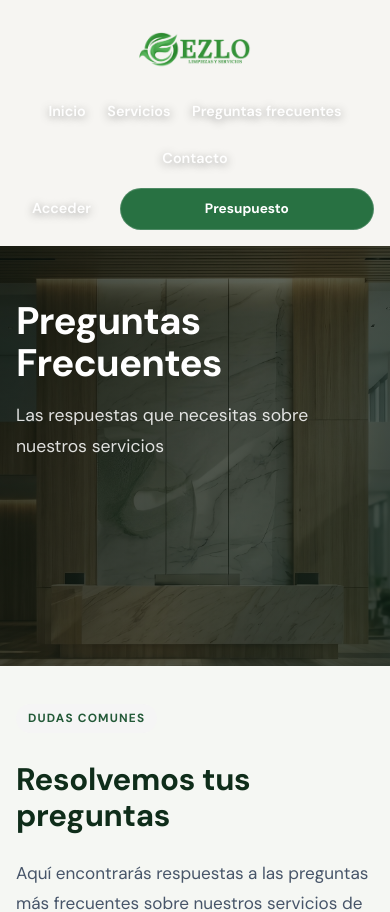
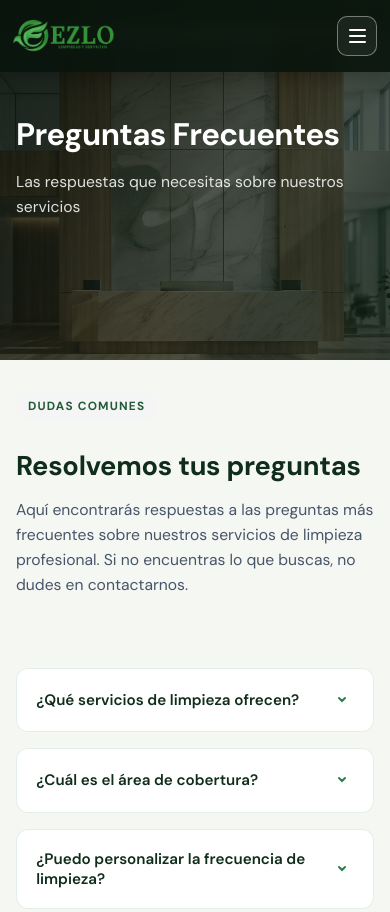
Before and after one commit to OLopezFl/ezlodesp, a React (Vite) app: page /faq in a window 390 px wide. Shown: the top 912 px of the page. Built offline with nearby package versions, Linux system fonts and the light colour scheme.

Commit message:
feat: complete mobile-first responsive layout for public pages

```diff
--- a/src/components/public/Header.css
+++ b/src/components/public/Header.css
@@ -164,55 +164,122 @@
   transform: translateY(-1px);
 }
 
-.work-cta:hover {
-  border-color: rgba(255, 255, 255, 0.28);
-  color: #ffffff;
-  background: rgba(20, 83, 45, 0.96);
-  transform: translateY(-1px);
+.menu-toggle {
+  display: none;
+  align-items: center;
+  justify-content: center;
+  flex-direction: column;
+  gap: 4px;
+  width: 40px;
+  height: 40px;
+  border: 1px solid rgba(255, 255, 255, 0.4);
+  border-radius: 10px;
+  background: rgba(255, 255, 255, 0.06);
 }
 
-@media (max-width: 768px) {
+.menu-toggle span {
+  width: 17px;
+  height: 2px;
+  background: #ffffff;
+  border-radius: 999px;
+}
+
+@media (max-width: 900px) {
   .header {
-    position: relative;
+    background: rgba(8, 21, 13, 0.9);
+    box-shadow: 0 8px 18px rgba(0, 0, 0, 0.24);
+    backdrop-filter: blur(6px);
   }
 
   .header-container {
-    flex-direction: column;
-    gap: 0.65rem;
-    padding: 1rem;
-    min-height: auto;
+    min-height: 72px;
+    gap: 0.8rem;
+    padding: 0.55rem 1rem;
+    flex-wrap: wrap;
   }
 
-  .nav {
-    flex-wrap: wrap;
-    justify-content: center;
-    gap: 0.65rem 0.95rem;
-    flex: 1;
-  }
-
-  .header-logo-placeholder {
-    width: 64px;
-    height: 64px;
+  .logo-section {
+    order: 1;
   }
 
   .header-logo {
     width: 112px;
-    height: 68px;
+    height: 56px;
+  }
+
+  .menu-toggle {
+    display: inline-flex;
+    margin-left: auto;
+    order: 2;
+  }
+
+  .header.scrolled .menu-toggle {
+    border-color: rgba(51, 65, 85, 0.3);
+    background: rgba(255, 255, 255, 0.82);
+  }
+
+  .header.scrolled .menu-toggle span {
+    background: #334155;
+  }
+
+  .nav {
+    display: none;
+    width: 100%;
+    order: 3;
+    flex-direction: column;
+    align-items: flex-start;
+    gap: 0.45rem;
+    padding-top: 0.5rem;
+  }
+
+  .nav.open {
+    display: flex;
+  }
+
+  .nav a {
+    width: 100%;
+    padding: 0.65rem 0;
+    font-size: 0.98rem;
+    border-bottom-width: 1.5px;
+  }
+
+  .header.scrolled .nav a {
+    color: #f8fafc;
   }
 
   .header-actions {
+    display: none;
     width: 100%;
-    justify-content: center;
-    gap: 0.8rem;
+    order: 4;
+    gap: 0.7rem;
   }
 
-  .login-link {
-    padding: 0.6rem 1rem;
+  .header-actions.open {
+    display: flex;
   }
 
+  .login-link,
   .work-cta {
     flex: 1;
     text-align: center;
     justify-content: center;
+    min-height: 44px;
+    padding: 0.55rem 0.9rem;
+  }
+
+  .header.scrolled .login-link {
+    color: #ffffff;
+    background: rgba(255, 255, 255, 0.12);
   }
 }
+
+@media (max-width: 420px) {
+  .header-container {
+    padding: 0.5rem 0.8rem;
+  }
+
+  .header-logo {
+    width: 102px;
+    height: 50px;
+  }
+}
--- a/src/components/public/Header.jsx
+++ b/src/components/public/Header.jsx
@@ -1,9 +1,11 @@
 import { useEffect, useState } from 'react';
-import { Link } from 'react-router-dom';
+import { Link, useLocation } from 'react-router-dom';
 import './Header.css';
 
 export default function Header() {
   const [isScrolled, setIsScrolled] = useState(false);
+  const [menuOpen, setMenuOpen] = useState(false);
+  const location = useLocation();
 
   useEffect(() => {
     const onScroll = () => {
@@ -15,21 +17,47 @@ export default function Header() {
     return () => window.removeEventListener('scroll', onScroll);
   }, []);
 
+  useEffect(() => {
+    setMenuOpen(false);
+  }, [location.pathname]);
+
+  useEffect(() => {
+    const onResize = () => {
+      if (window.innerWidth > 900) {
+        setMenuOpen(false);
+      }
+    };
+
+    window.addEventListener('resize', onResize);
+    return () => window.removeEventListener('resize', onResize);
+  }, []);
+
   return (
     <header className={`header${isScrolled ? ' scrolled' : ''}`}>
       <div className="header-container">
         <div className="logo-section">
           <img src="/images/logo.png" alt="Ezlo Limpiezas" className="header-logo" />
         </div>
-        <nav className="nav">
-          <Link to="/">Inicio</Link>
-          <Link to="/servicios">Servicios</Link>
-          <Link to="/faq">Preguntas frecuentes</Link>
-          <Link to="/contacto">Contacto</Link>
+        <button
+          type="button"
+          className="menu-toggle"
+          aria-expanded={menuOpen}
+          aria-label="Abrir o cerrar menu"
+          onClick={() => setMenuOpen((prev) => !prev)}
+        >
+          <span />
+          <span />
+          <span />
+        </button>
+        <nav className={`nav${menuOpen ? ' open' : ''}`}>
+          <Link to="/" onClick={() => setMenuOpen(false)}>Inicio</Link>
+          <Link to="/servicios" onClick={() => setMenuOpen(false)}>Servicios</Link>
+          <Link to="/faq" onClick={() => setMenuOpen(false)}>Preguntas frecuentes</Link>
+          <Link to="/contacto" onClick={() => setMenuOpen(false)}>Contacto</Link>
         </nav>
-        <div className="header-actions">
-          <Link to="/login" className="login-link">Acceder</Link>
-          <Link to="/contacto" className="work-cta">Presupuesto</Link>
+        <div className={`header-actions${menuOpen ? ' open' : ''}`}>
+          <Link to="/login" className="login-link" onClick={() => setMenuOpen(false)}>Acceder</Link>
+          <Link to="/contacto" className="work-cta" onClick={() => setMenuOpen(false)}>Presupuesto</Link>
         </div>
       </div>
     </header>
--- a/src/pages/public/Contact.css
+++ b/src/pages/public/Contact.css
@@ -10,7 +10,6 @@
   contain: paint;
   margin-top: 0;
   padding: calc(4.9rem + 76px) 1rem 2.8rem;
-  contain: paint;
   background:
     linear-gradient(110deg, rgba(6, 16, 10, 0.74) 0%, rgba(8, 21, 13, 0.62) 55%, rgba(8, 21, 13, 0.78) 100%),
     url('/images/lobby-main.jpg') center center / cover no-repeat;
@@ -265,27 +264,44 @@
 @media (max-width: 768px) {
   .contact-hero {
     margin-top: 0;
-    padding: 3.35rem 1rem 2.2rem;
+    min-height: 360px;
+    padding: calc(2.9rem + 72px) 0.6rem 1.6rem;
+  }
+
+  .contact-hero h1 {
+    font-size: 1.95rem;
+  }
+
+  .contact-hero p {
+    font-size: 0.98rem;
+    line-height: 1.6;
   }
 
   .contact-layout {
     grid-template-columns: 1fr;
+    gap: 1.2rem;
   }
 
   .contact-form {
-    padding: 1.2rem;
+    padding: 1.4rem 1rem;
   }
 
   .info-card {
-    padding: 1.3rem;
+    padding: 1.4rem 1rem;
   }
 
   .form-row {
     grid-template-columns: 1fr;
+    gap: 1rem;
   }
 
-  .contact-hero h1 {
-    font-size: 2rem;
+  .form-group,
+  .form-row {
+    margin-bottom: 1.2rem;
+  }
+
+  .contact-form button[type="submit"] {
+    margin-top: 1.1rem;
   }
 }
 
--- a/src/pages/public/FAQ.css
+++ b/src/pages/public/FAQ.css
@@ -201,18 +201,62 @@
 @media (max-width: 700px) {
   .faq-hero {
     margin-top: 0;
-    padding: 3.4rem 0 2rem;
+    min-height: 360px;
+    padding: calc(2.9rem + 72px) 0 1.8rem;
+  }
+
+  .faq-hero-content h1 {
+    font-size: clamp(1.9rem, 8vw, 2.4rem);
+  }
+
+  .faq-hero-content p {
+    font-size: 0.98rem;
+    line-height: 1.6;
+  }
+
+  .faq-intro {
+    padding: 2rem 0 1.2rem;
+  }
+
+  .faq-intro h2 {
+    font-size: 1.7rem;
+  }
+
+  .faq-lead {
+    margin-top: 1rem;
+    font-size: 0.98rem;
+    line-height: 1.6;
+  }
+
+  .faq-items-section {
+    padding: 2rem 0 3rem;
   }
 
   .faq-items {
     gap: 1rem;
+    margin-top: 1.2rem;
   }
 
   .faq-question {
     padding: 1.2rem;
+    font-size: 0.95rem;
   }
 
   .faq-answer p {
     padding: 0 1.2rem 1.2rem;
+    font-size: 0.94rem;
+    line-height: 1.6;
+  }
+
+  .faq-cta {
+    padding: 3rem 0;
+  }
+
+  .faq-cta-inner {
+    padding: 1.5rem 1rem;
+  }
+
+  .faq-cta-inner .btn-secondary {
+    width: 100%;
   }
 }
--- a/src/pages/public/Home.css
+++ b/src/pages/public/Home.css
@@ -330,34 +330,72 @@
 }
 
 @media (max-width: 980px) {
+  .hero-section {
+    min-height: 560px;
+    padding: calc(4.6rem + 76px) 0 3.4rem;
+  }
+
   .hero-content {
     grid-template-columns: 1fr;
+    gap: 1.2rem;
+  }
+
+  .hero-image {
+    justify-content: flex-start;
+  }
+
+  .hero-main-image {
+    width: min(100%, 300px);
+    opacity: 0.9;
   }
 
   .features-grid {
     grid-template-columns: 1fr 1fr;
   }
-
-  .hero-main-image {
-    width: min(100%, 320px);
-    opacity: 0.22;
-  }
-}
-
-@media (max-width: 768px) {
-  .hero-section {
-    margin-top: 0;
-    padding: 3.4rem 0 3rem;
-  }
 }
 
 @media (max-width: 700px) {
+  .container {
+    width: min(1180px, calc(100% - 1.2rem));
+  }
+
   .hero-section {
-    padding-top: 3.4rem;
+    min-height: 500px;
+    padding: calc(4rem + 72px) 0 2.6rem;
+  }
+
+  .hero-text h1 {
+    font-size: clamp(2rem, 9vw, 2.6rem);
+  }
+
+  .hero-lead {
+    font-size: 0.98rem;
+    line-height: 1.6;
+  }
+
+  .hero-buttons {
+    gap: 0.6rem;
+  }
+
+  .hero-buttons .btn {
+    width: 100%;
   }
 
   .hero-image {
     display: none;
+  }
+
+  .features-section,
+  .stats-section,
+  .trust-section,
+  .home-cta {
+    padding: 3.2rem 0;
+  }
+
+  .features-grid,
+  .stats-grid {
+    margin-top: 1.5rem;
+    grid-template-columns: 1fr;
   }
 
   .stats-section .container,
@@ -366,12 +404,18 @@
     text-align: left;
   }
 
-  .hero-buttons .btn {
+  .stats-description,
+  .trust-description {
+    margin-top: 1rem;
+    font-size: 0.98rem;
+    line-height: 1.6;
+  }
+
+  .home-cta-inner {
+    padding: 1.5rem 1rem;
+  }
+
+  .home-cta-inner .btn-secondary {
     width: 100%;
   }
-
-  .features-grid,
-  .stats-grid {
-    grid-template-columns: 1fr;
-  }
 }
--- a/src/pages/public/Login.css
+++ b/src/pages/public/Login.css
@@ -140,12 +140,20 @@
 }
 
 @media (max-width: 768px) {
+  .login {
+    padding: 1.4rem 0.9rem;
+  }
+
   .login-container {
     max-width: 100%;
   }
 
   .login-card {
-    padding: 2rem;
+    padding: 1.8rem 1.2rem;
+  }
+
+  .login-logo {
+    width: 160px;
   }
 
   .login-header h1 {
@@ -159,15 +167,15 @@
 
 @media (max-width: 480px) {
   .login {
-    padding: 1rem;
+    padding: 1rem 0.7rem;
   }
 
   .login-card {
-    padding: 1.5rem;
+    padding: 1.3rem 0.9rem;
   }
 
   .login-logo {
-    width: 130px;
+    width: 140px;
   }
 
   .login-header h1 {
--- a/src/pages/public/Services.css
+++ b/src/pages/public/Services.css
@@ -233,19 +233,55 @@
 @media (max-width: 768px) {
   .services-hero {
     margin-top: 0;
-    padding: 3.4rem 0 3rem;
+    min-height: 480px;
+    padding: calc(3.1rem + 72px) 0 2.6rem;
   }
 
   .services-hero-content h1 {
     font-size: 1.8rem;
   }
 
+  .services-hero-content p {
+    font-size: 0.98rem;
+    line-height: 1.6;
+  }
+
   .services-grid {
     grid-template-columns: 1fr;
+    gap: 1.2rem;
+  }
+
+  .services-grid-section {
+    padding: 2.5rem 0 3.2rem;
+  }
+
+  .service-card h3 {
+    font-size: 1.06rem;
+  }
+
+  .service-card p {
+    font-size: 0.93rem;
+    margin-bottom: 0.9rem;
+  }
+
+  .service-link {
+    margin-bottom: 1rem;
+  }
+
+  .cta-section {
+    padding: 0.2rem 0 3.2rem;
+  }
+
+  .cta-content {
+    padding: 1.5rem 1rem;
   }
 
   .cta-content h2 {
     font-size: 1.5rem;
+  }
+
+  .services-cta-btn {
+    width: 100%;
   }
 }
 
```
